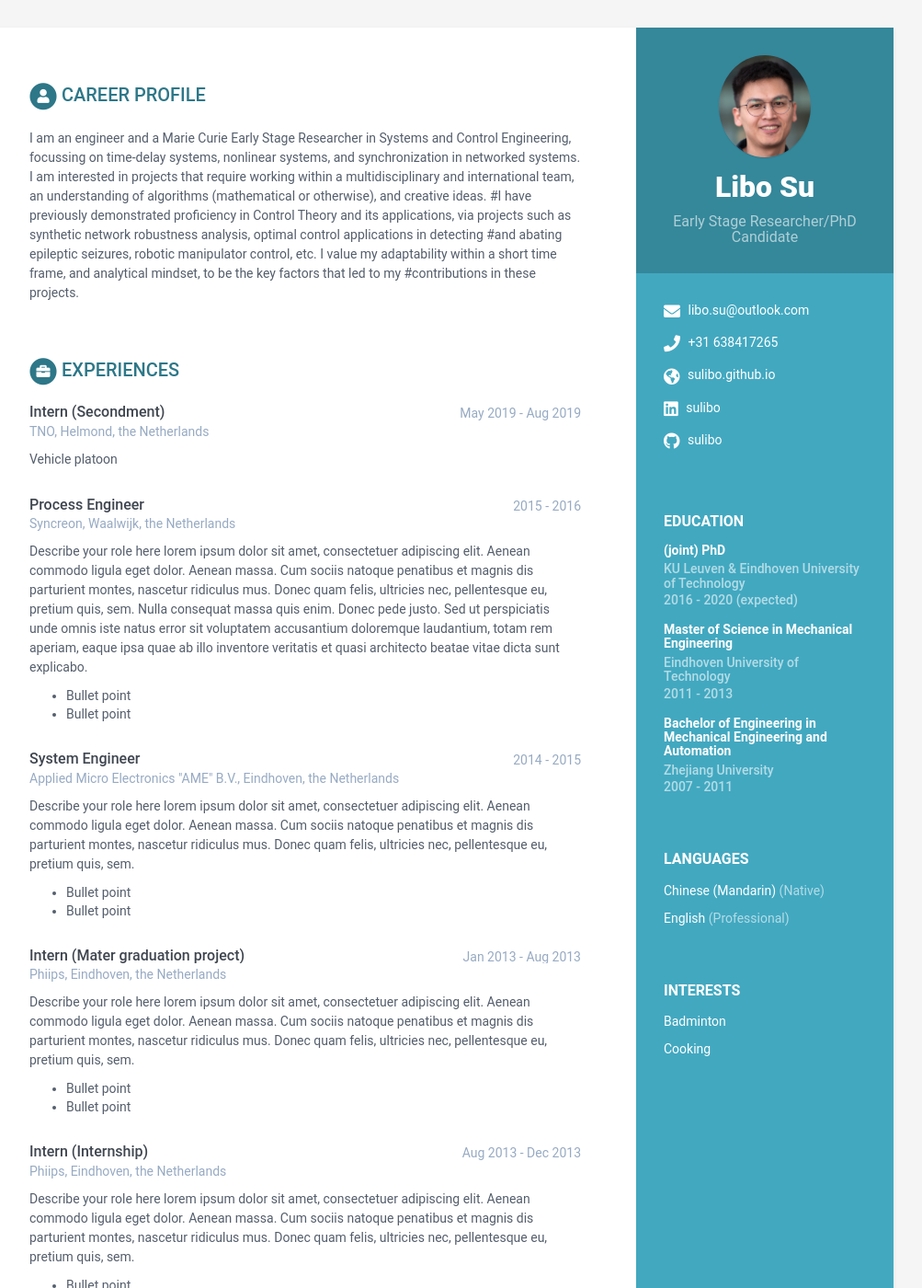
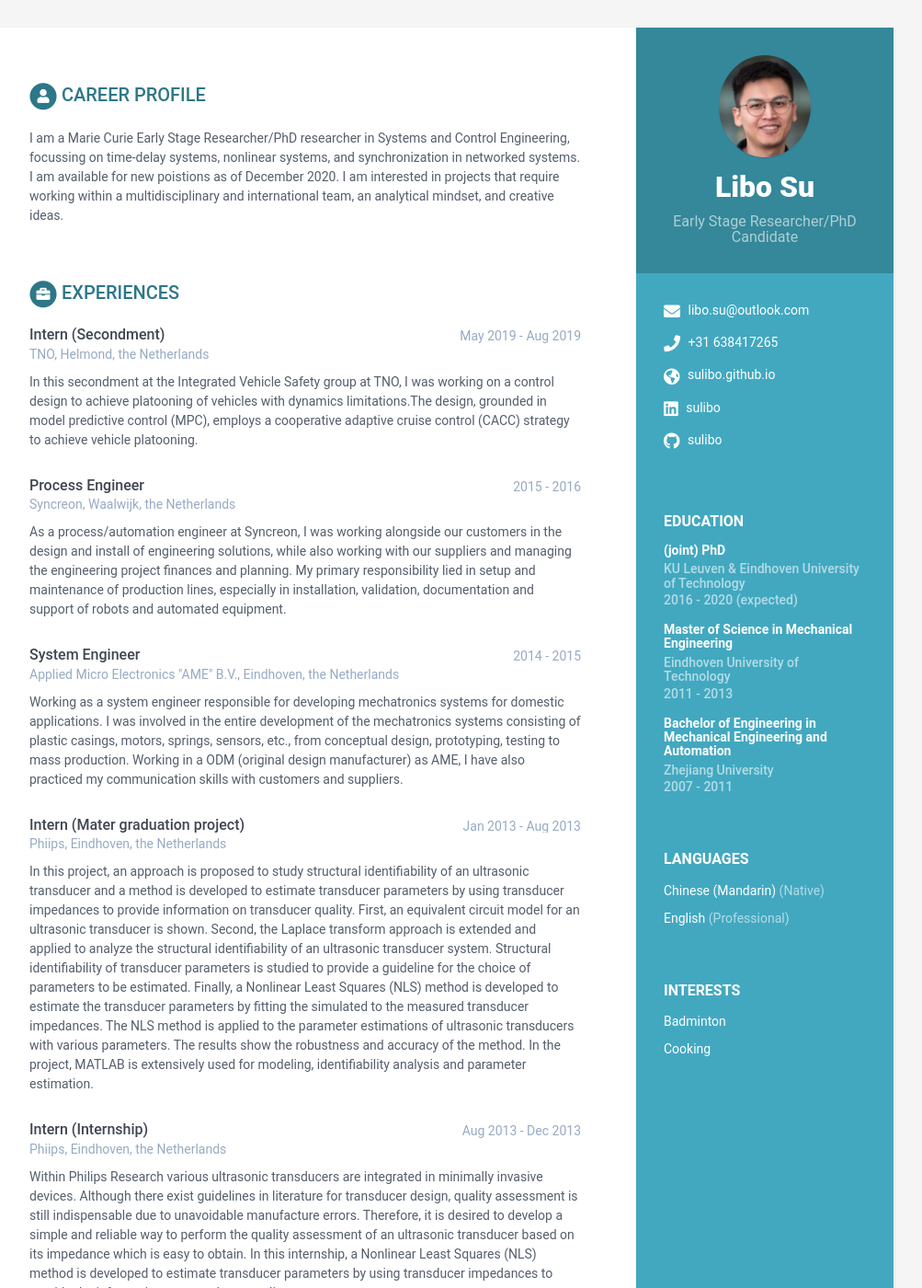
Before and after one commit to sulibo/resume, a Jekyll site: the page built from index.html, in a window 1280 px wide and 1400 px high. Shown: the whole window at 92% size, without its empty margins (168-1171 px from the left). Built offline with Jekyll 4.4.1, drawn with Linux system fonts in a browser that asks for light colours; some of the changed text lies outside the part shown.

Commit message:
update resume

```diff
--- a/_data/data.yml
+++ b/_data/data.yml
@@ -46,10 +46,8 @@ sidebar:
 career-profile:
     title: Career Profile
     summary: |
-      I am an engineer and a Marie Curie Early Stage Researcher in Systems and Control Engineering, focussing on time-delay systems, nonlinear systems, and synchronization in networked systems. I am interested in projects that require working within a multidisciplinary and international team, an understanding of algorithms (mathematical or otherwise), and creative ideas.
-      #I have previously demonstrated proficiency in Control Theory and its applications, via projects such as synthetic network robustness analysis, optimal control applications in detecting
-      #and abating epileptic seizures, robotic manipulator control, etc. I value my adaptability within a short time frame, and analytical mindset, to be the key factors that led to my
-      #contributions in these projects.
+      I am a Marie Curie Early Stage Researcher/PhD researcher in Systems and Control Engineering, focussing on time-delay systems, nonlinear systems, and synchronization in networked systems. I am available for new poistions as of December 2020. I am interested in projects that require working within a multidisciplinary and international team, an analytical mindset, and creative ideas.
+
 
 education:
     - degree: (joint) PhD
@@ -86,105 +84,28 @@ experiences:
       time: May 2019 - Aug 2019
       company: TNO, Helmond, the Netherlands
       details: |
-        Vehicle platoon
-
+        In this secondment at the Integrated Vehicle Safety group at TNO, I was working on a control design to achieve platooning of vehicles with dynamics limitations.The design, grounded in model predictive control (MPC), employs a cooperative adaptive cruise control (CACC) strategy to achieve vehicle platooning.
     - role: Process Engineer
       time: 2015 - 2016
       company: Syncreon, Waalwijk, the Netherlands
       details: |
-        Describe your role here lorem ipsum dolor sit amet, consectetuer
-        adipiscing elit. Aenean commodo ligula eget dolor. Aenean massa.
-        Cum sociis natoque penatibus et magnis dis parturient montes,
-        nascetur ridiculus mus. Donec quam felis, ultricies nec,
-        pellentesque eu, pretium quis, sem. Nulla consequat massa quis
-        enim. Donec pede justo. Sed ut perspiciatis unde omnis iste natus
-        error sit voluptatem accusantium doloremque laudantium, totam rem
-        aperiam, eaque ipsa quae ab illo inventore veritatis et quasi
-        architecto beatae vitae dicta sunt explicabo.
-          - Bullet point
-          - Bullet point
+        As a process/automation engineer at Syncreon, I was working alongside our customers in the design and install of engineering solutions, while also working with our suppliers and managing the engineering project finances and planning. My primary responsibility lied in setup and maintenance of production lines, especially in installation, validation, documentation and support of robots and automated equipment.
     - role: System Engineer
       time: 2014 - 2015
       company: Applied Micro Electronics "AME" B.V., Eindhoven, the Netherlands
       details: |
-        Describe your role here lorem ipsum dolor sit amet, consectetuer
-        adipiscing elit. Aenean commodo ligula eget dolor. Aenean massa.
-        Cum sociis natoque penatibus et magnis dis parturient montes,
-        nascetur ridiculus mus. Donec quam felis, ultricies nec,
-        pellentesque eu, pretium quis, sem.
-          - Bullet point
-          - Bullet point
+        Working as a system engineer responsible for developing mechatronics systems for domestic applications. I was involved in the entire development of the mechatronics systems consisting of plastic casings, motors, springs, sensors, etc., from conceptual design, prototyping, testing to mass production. Working in a ODM (original design manufacturer) as AME, I have also practiced my communication skills with customers and suppliers.
     - role: Intern (Mater graduation project)
       time: Jan 2013 - Aug 2013
       company: Phiips, Eindhoven, the Netherlands
       details: |
-        Describe your role here lorem ipsum dolor sit amet, consectetuer
-        adipiscing elit. Aenean commodo ligula eget dolor. Aenean massa.
-        Cum sociis natoque penatibus et magnis dis parturient montes,
-        nascetur ridiculus mus. Donec quam felis, ultricies nec,
-        pellentesque eu, pretium quis, sem.
-          - Bullet point
-          - Bullet point
+        In this project, an approach is proposed to study structural identifiability of an ultrasonic transducer and a method is developed to estimate transducer parameters by using transducer impedances to provide information on transducer quality. First, an equivalent circuit model for an ultrasonic transducer is shown. Second, the Laplace transform approach is extended and applied to analyze the structural identifiability of an ultrasonic transducer system. Structural identifiability of transducer parameters is studied to provide a guideline for the choice of parameters to be estimated. Finally, a Nonlinear Least Squares (NLS) method is developed to estimate the transducer parameters by fitting the simulated to the measured transducer impedances. The NLS method is applied to the parameter estimations of ultrasonic transducers with various parameters. The results show the robustness and accuracy of the method. In the project, MATLAB is extensively used for modeling, identifiability analysis and parameter estimation.
 
     - role: Intern (Internship)
       time: Aug 2013 - Dec 2013
       company: Phiips, Eindhoven, the Netherlands
       details: |
-        Describe your role here lorem ipsum dolor sit amet, consectetuer
-        adipiscing elit. Aenean commodo ligula eget dolor. Aenean massa.
-        Cum sociis natoque penatibus et magnis dis parturient montes,
-        nascetur ridiculus mus. Donec quam felis, ultricies nec,
-        pellentesque eu, pretium quis, sem.
-          - Bullet point
-          - Bullet point
-projects:
-    title: Projects
-    intro: >
-      You can list your side projects or open source libraries in this
-      section. Lorem ipsum dolor sit amet, consectetur adipiscing elit.
-      Vestibulum et ligula in nunc bibendum fringilla a eu lectus.
-    assignments:
-      - title: Velocity
-        link: "#hook"
-        tagline: "A responsive website template designed to help startups promote, market and sell their products."
-
-      - title: DevStudio
-        link: "#"
-        tagline: "A responsive website template designed to help web developers/designers market their services."
-
-      - title: Tempo
-        link: "#"
-        tagline: "A responsive website template designed to help startups promote their products or services and to attract users &amp; investors"
-
-      - title: Atom
-        link: "#"
-        tagline: "A comprehensive website template solution for startups/developers to market their mobile apps."
-
-      - title: Delta
-        link: "#"
-        tagline: "A responsive Bootstrap one page theme designed to help app developers promote their mobile apps"
-
-publications:
-    title: Publications
-    intro: |
-      You can list your publications in this section. Lorem ipsum dolor sit
-      amet, consectetur adipiscing elit. Vestibulum et ligula in nunc
-      bibendum fringilla a eu lectus.
-    papers:
-      - title: The Art of Computer Programming
-        link: "#"
-        authors: Donald E. Knuth
-        conference: Addison-Wesley, 1968
-
-      - title: "Genetic Programming III: Darwinian Invention &amp; Problem Solving"
-        link: "#"
-        authors: Koza, J.R., Andre, D., Bennett, F.H., Keane, M.A.
-        conference: "Morgan Kaufmann Publishers Inc., San Francisco, CA, USA, 1st edn. (1999)"
-
-      - title: A syntax directed compiler for Algol 60
-        link: "#"
-        authors: Edgar T. Irons
-        conference: "Comm. ACM 4 (1961), 51–55"
+        Within Philips Research various ultrasonic transducers are integrated in minimally invasive devices. Although there exist guidelines in literature for transducer design, quality assessment is still indispensable due to unavoidable manufacture errors. Therefore, it is desired to develop a simple and reliable way to perform the quality assessment of an ultrasonic transducer based on its impedance which is easy to obtain. In this internship, a Nonlinear Least Squares (NLS) method is developed to estimate transducer parameters by using transducer impedances to provide the information on transducer quality.
 
 skills:
     title: Skills &amp; Proficiency
```
